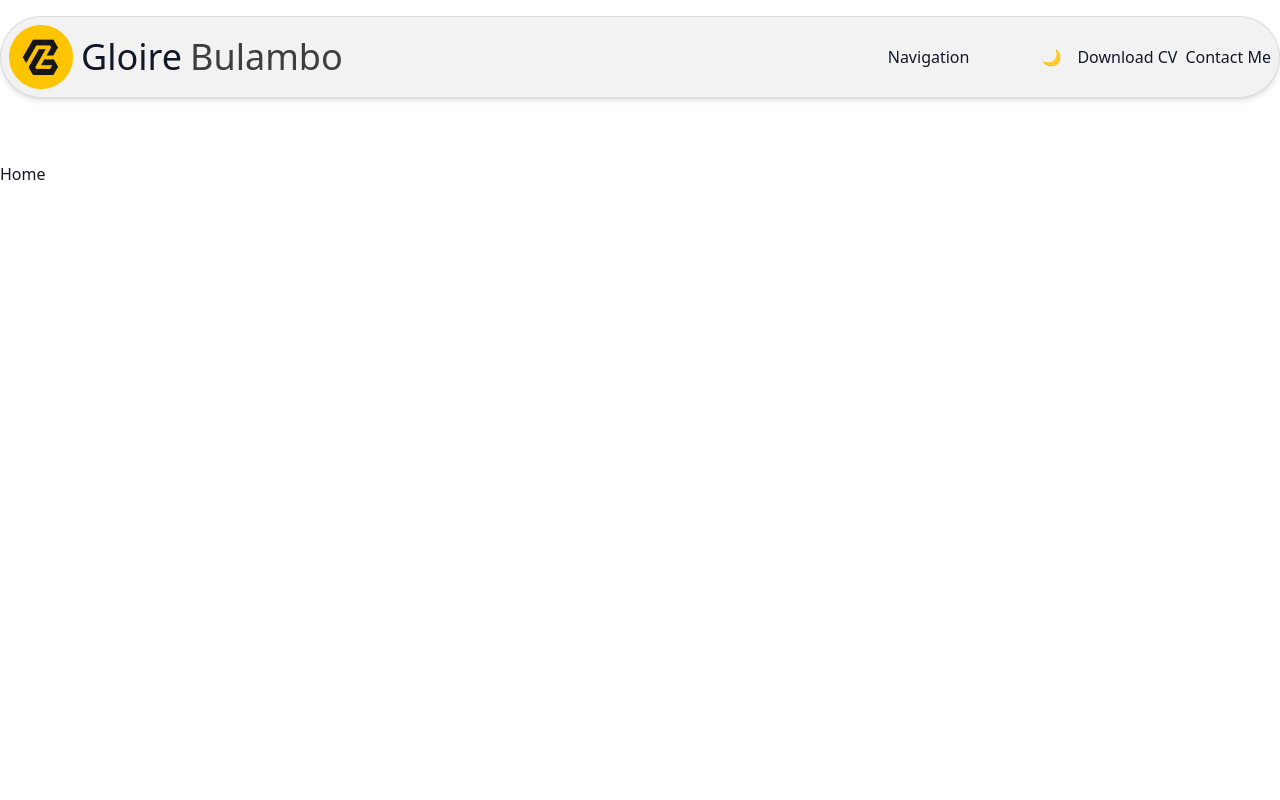
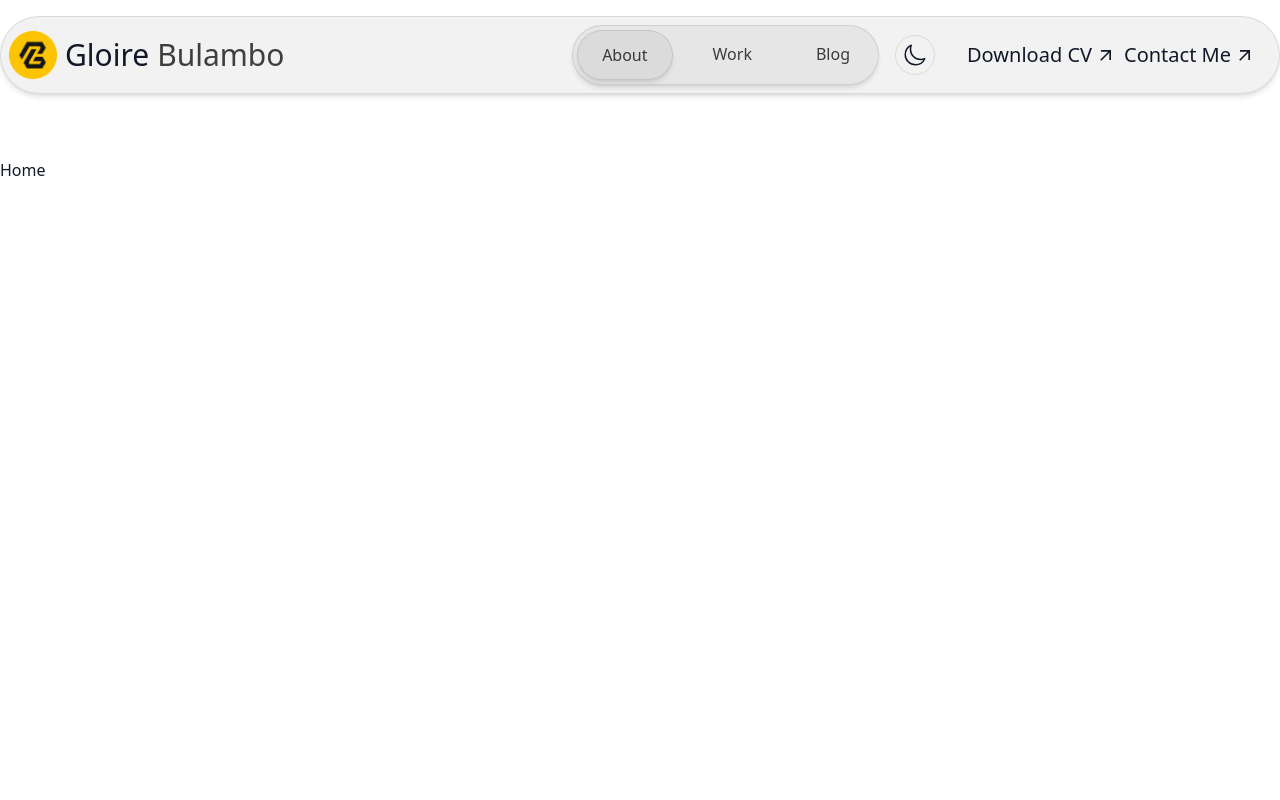
Before and after one commit to jantar25/portfolio-revamp, a React (Vite) app: page / in a window 1280 px wide. Shown: the top 800 px of the page. Built offline with nearby package versions, Linux system fonts and the light colour scheme.

Commit message:
responsive navigation bar

```diff
--- a/package.json
+++ b/package.json
@@ -12,6 +12,7 @@
   "dependencies": {
     "react": "^19.1.0",
     "react-dom": "^19.1.0",
+    "react-icons": "^5.5.0",
     "react-router-dom": "^7.6.3"
   },
   "devDependencies": {
--- a/src/App.tsx
+++ b/src/App.tsx
@@ -27,16 +27,16 @@ const App:React.FC = () => {
 
   return (
     <div className="font-sans bg-background-light text-text-light dark:bg-background-dark dark:text-text-dark transition-colors duration-300">
-      <div className="max-w-screen-xl mx-auto">
+      <div className="px-4 md:px-8 xl:px-0 max-w-screen-xl mx-auto">
         <Router>
           <Header isScrolled={scroll} />
-          <div className="mt-20">
+          <main className="mt-20">
             <Routes>
               <Route path="/" element={<Home />} />
               <Route path="/work" element={<Work />} />
               <Route path="/blog" element={<Blog />} />
             </Routes>
-          </div>
+          </main>
           <Footer />
         </Router>
       </div>
--- a/src/Components/DarkModeToggle.tsx
+++ b/src/Components/DarkModeToggle.tsx
@@ -1,4 +1,6 @@
 import React, { useEffect, useState } from 'react'
+import { MdOutlineWbSunny } from "react-icons/md";
+import { IoMoonOutline } from "react-icons/io5";
 
 const DarkModeToggle: React.FC = () => {
     const [darkMode, setDarkMode] = useState<boolean>(() =>
@@ -18,9 +20,10 @@ const DarkModeToggle: React.FC = () => {
   return (
     <button
       onClick={() => setDarkMode(!darkMode)}
-      className="p-2 rounded bg-gray-200 dark:bg-gray-800"
+      className="w-[40px] h-[40px] rounded-full border dark:border-lines-dark border-lines-light flex items-center justify-center text-2xl
+        transition-all duration-300"
     >
-      {darkMode ? '☀️' : '🌙'}
+      {darkMode ? <MdOutlineWbSunny /> : <IoMoonOutline />}
     </button>
   )
 }
--- a/src/Components/Footer.tsx
+++ b/src/Components/Footer.tsx
@@ -2,7 +2,7 @@ import React from 'react'
 
 const Footer: React.FC = () => {
   return (
-    <div>Footer</div>
+    <footer id='about'>Footer</footer>
   )
 }
 
--- a/src/Components/Header.tsx
+++ b/src/Components/Header.tsx
@@ -1,4 +1,6 @@
 import React from 'react'
+import { Link, NavLink } from 'react-router-dom';
+import { MdArrowOutward, MdOutlineMenu } from "react-icons/md";
 
 import DarkModeToggle from './DarkModeToggle'
 import logo from '../assets/images/logo.png'
@@ -8,8 +10,10 @@ interface HeaderProps {
 }
 
 const Header: React.FC<HeaderProps> = ({ isScrolled }) => {
+  const activationClass = 'border dark:border-lines-dark border-lines-light dark:bg-background-dark_extension bg-background-light_extension shadow-md';
+
   return (
-    <div
+    <header
       className={`sticky top-4 left-0 right-0 w-full p-2 z-50 rounded-full border dark:border-lines-dark border-lines-light
         dark:bg-background-dark_extension bg-background-light_extension shadow-md ${
         isScrolled ? 'backdrop-blur-md' : 'backdrop-blur-none'
@@ -17,26 +21,52 @@ const Header: React.FC<HeaderProps> = ({ isScrolled }) => {
     >
       <div className="flex items-center justify-between">
         <div className="flex items-center gap-2">
-          <img src={logo} alt="Logo" className="h-16 w-16 inline-block" />
-          <h1 className="hidden md:block text-4xl font-medium">
+          <Link to="/" className="h-12 w-12">
+            <img src={logo} alt="Logo" className="h-full w-full inline-block" />
+          </Link>
+          <h1 className="hidden md:block text-3xl font-medium">
             Gloire
             <span className="text-text-light_extension dark:text-text-dark_extension ml-2">Bulambo</span>
           </h1>
         </div>
-        <div className="flex items-center space-x-16">
-          <div className="">Navigation</div>
-          <div className="flex items-center space-x-2">
+        <div className="flex items-center gap-4">
+          <nav className="hidden sm:flex justify-between items-center border dark:border-lines-dark border-lines-light rounded-full p-1 shadow-md
+          dark:bg-background-dark_extension bg-background-light_extension">
+            <ul className="flex item-center gap-4 text-md font-medium text-text-light_extension dark:text-text-dark_extension">
+              <NavLink to="/#about" className={({ isActive }) =>`px-6 py-3 rounded-full ${
+                isActive ? activationClass : ''}`}>
+                About
+              </NavLink>
+              <NavLink to="/work" className={({ isActive }) => `px-6 py-3 rounded-full ${
+                  isActive ? activationClass : ''
+                }`
+              }>Work</NavLink>
+              <NavLink to="/blog" className={({ isActive }) => `px-6 py-3 rounded-full ${
+                  isActive ? activationClass : ''
+                }`
+              }>Blog</NavLink>
+            </ul>
+          </nav>
+          <button className="xl:hidden p-2 rounded-full border dark:border-lines-dark border-lines-light
+            dark:bg-background-dark_extension bg-background-light_extension shadow-md hover:bg-primary-default hover:text-white">
+            <MdOutlineMenu className="text-4xl" />
+          </button>
+          <div className="hidden xl:flex items-center gap-8 mr-4">
             <DarkModeToggle />
-            <button className="">
-              Download CV
-            </button>
-            <button className="">
-              Contact Me
-            </button>
+            <div className="flex items-center gap-2">
+              <button className="flex items-center gap-1 text-xl font-medium hover:text-primary-default">
+                <span className="">Download CV</span>
+                <MdArrowOutward />
+              </button>
+              <button className="flex items-center gap-1 text-xl font-medium hover:text-primary-default">
+                <span className="">Contact Me</span>
+                <MdArrowOutward />
+              </button>
+            </div>
           </div>
         </div>
       </div>
-    </div>
+    </header>
   )
 }
 
--- a/src/index.css
+++ b/src/index.css
@@ -2,27 +2,27 @@
 @tailwind components;
 @tailwind utilities;
 
-/* src/styles/index.css or App.css */
+
 ::-webkit-scrollbar {
-  width: 12px;
+  width: 8px;
 }
 
 ::-webkit-scrollbar-track {
-  background: #f1f1f1; /* light gray */
+  background: #1f2937;
 }
 
 ::-webkit-scrollbar-thumb {
-  background-color: #3b82f6; /* Tailwind blue-500 */
-  border-radius: 6px;
-  border: 2px solid transparent;
+  background: linear-gradient(to bottom, #76797e, #FDC401);
+  border-radius: 12px;
   background-clip: content-box;
 }
 
-/* Dark mode example */
 .dark ::-webkit-scrollbar-track {
-  background: #1f2937; /* gray-800 */
+  background: #8c8a8a;
 }
 
 .dark ::-webkit-scrollbar-thumb {
-  background-color: #60a5fa; /* blue-400 */
+  background: linear-gradient(to bottom, black, #FDC401);
+  border-radius: 12px;
+  background-clip: content-box;
 }
--- a/src/pages/Home.tsx
+++ b/src/pages/Home.tsx
@@ -1,6 +1,16 @@
-import React from 'react'
+import React, { useEffect } from 'react'
+import { useLocation } from 'react-router-dom';
 
 const Home: React.FC = () => {
+const location = useLocation();
+
+  useEffect(() => {
+  if (location.hash === '#about') {
+    const section = document.querySelector('#about');
+    section?.scrollIntoView({ behavior: 'smooth' });
+  }
+}, [location]);
+
   return (
     <div className='min-h-screen'>Home</div>
   )
--- a/tailwind.config.js
+++ b/tailwind.config.js
@@ -21,7 +21,7 @@ export default {
     },
     colors: {
       primary: {
-        DEFAULT: '#FDC401',
+        default: '#FDC401',
         light: '#3B82F6',
         dark: '#1E3A8A',
       },
```
Also changed, not shown: 1 other file (tests, documents, lock files or other folders).
